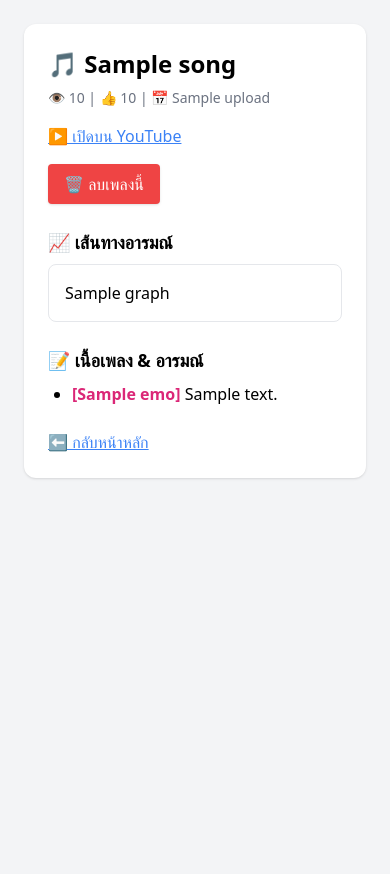
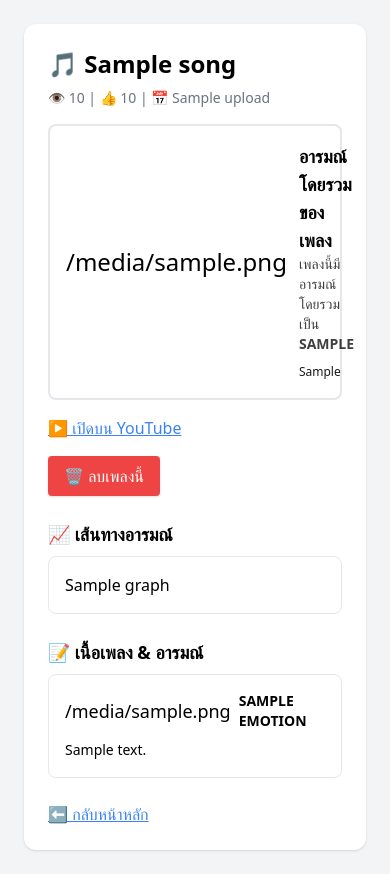
Before and after one commit to kainapat/emotion-music-app, a Flask app: template templates/song_detail.html in a window 390 px wide. Before the commit the page ends 479 px from the top, so only its background shows below. Run offline with Flask 3, Linux system fonts and the light colour scheme; the template is opened without the code that fills it: most values are stand-ins (such as "Sample title", 1, 10 or a date in 2020); some libraries are stand-ins or nearby versions.

Commit message:
feat(emotion): implement overall emotion calculation and visualization for songs
- Add functions to calculate overall emotion from a list of emotions and provide explanations
- Enhance song data retrieval to include overall emotion, color, and icon for display
- Update index and song detail templates to showcase overall emotion summary with visual elements
- Improve UI with responsive design adjustments and enhanced emotion representation

```diff
--- a/app.py
+++ b/app.py
@@ -270,6 +270,119 @@ def soft_subseq_match(target, seq):
             i += 1
     return i == len(target)
 
+def calculate_overall_emotion(emotions):
+    """
+    คำนวณอารมณ์โดยรวมของเพลงจากรายการอารมณ์
+    """
+    if not emotions:
+        return "unknown"
+
+    # นับความถี่ของแต่ละอารมณ์
+    emotion_counts = {}
+    for emotion in emotions:
+        emotion = emotion.lower() if emotion else "unknown"
+        emotion_counts[emotion] = emotion_counts.get(emotion, 0) + 1
+
+    # หาอารมณ์ที่มีความถี่สูงสุด
+    most_common_emotion = max(emotion_counts.items(), key=lambda x: x[1])
+
+    # ถ้าอารมณ์ที่พบบ่อยที่สุดมีสัดส่วนมากกว่า 50% ให้ใช้อารมณ์นั้น
+    total_emotions = len(emotions)
+    if most_common_emotion[1] / total_emotions > 0.5:
+        return most_common_emotion[0]
+
+    # ถ้าไม่มีความชัดเจน ให้วิเคราะห์จากลำดับอารมณ์
+    # หาอารมณ์ที่ปรากฏในส่วนท้ายของเพลง (มีน้ำหนักมากกว่า)
+    if len(emotions) >= 3:
+        # ใช้ 30% สุดท้ายของเพลง
+        end_portion = emotions[-max(1, len(emotions)//3):]
+        end_emotion_counts = {}
+        for emotion in end_portion:
+            emotion = emotion.lower() if emotion else "unknown"
+            end_emotion_counts[emotion] = end_emotion_counts.get(emotion, 0) + 1
+
+        if end_emotion_counts:
+            return max(end_emotion_counts.items(), key=lambda x: x[1])[0]
+
+    return most_common_emotion[0]
+
+def get_emotion_color(emotion):
+    """
+    กำหนดสีสำหรับแต่ละอารมณ์
+    """
+    emotion_colors = {
+        'sad': 'bg-blue-100 text-blue-800 border-blue-200',
+        'lonely': 'bg-purple-100 text-purple-800 border-purple-200',
+        'hope': 'bg-green-100 text-green-800 border-green-200',
+        'happy': 'bg-yellow-100 text-yellow-800 border-yellow-200',
+        'excited': 'bg-red-100 text-red-800 border-red-200',
+        'calm': 'bg-indigo-100 text-indigo-800 border-indigo-200',
+        'angry': 'bg-orange-100 text-orange-800 border-orange-200',
+        'neutral': 'bg-gray-100 text-gray-600 border-gray-300',
+        'unknown': 'bg-gray-100 text-gray-500 border-gray-300'
+    }
+    return emotion_colors.get(emotion.lower(), 'bg-gray-100 text-gray-500 border-gray-300')
+
+def get_emotion_icon(emotion):
+    """
+    กำหนดไอคอนสำหรับแต่ละอารมณ์ (ไม่ใช้อีโมจิ)
+    """
+    emotion_icons = {
+        'sad': '💙',
+        'lonely': '💜',
+        'hope': '💚',
+        'happy': '💛',
+        'excited': '❤️',
+        'calm': '🔵',
+        'angry': '🧡',
+        'neutral': '⚪',
+        'unknown': '❓'
+    }
+    return emotion_icons.get(emotion.lower(), '❓')
+
+def get_emotion_explanation(emotion, emotions_list):
+    """
+    อธิบายว่าทำไมเพลงถึงมีอารมณ์โดยรวมแบบนั้น
+    """
+    if not emotions_list:
+        return "ไม่สามารถวิเคราะห์อารมณ์ได้"
+
+    emotion_counts = {}
+    for e in emotions_list:
+        e = e.lower() if e else "unknown"
+        emotion_counts[e] = emotion_counts.get(e, 0) + 1
+
+    total_segments = len(emotions_list)
+    main_emotion = emotion.lower()
+
+    # คำนวณเปอร์เซ็นต์ของอารมณ์หลัก
+    main_percentage = (emotion_counts.get(main_emotion, 0) / total_segments) * 100
+
+    # หาอารมณ์รอง
+    sorted_emotions = sorted(emotion_counts.items(), key=lambda x: x[1], reverse=True)
+    secondary_emotions = [e for e, count in sorted_emotions[1:3] if count > 0]
+
+    # สร้างคำอธิบาย
+    explanations = {
+        'sad': f"เพลงนี้มีอารมณ์เศร้าเป็นหลัก ({main_percentage:.1f}% ของเพลง) เนื่องจากเนื้อเพลงส่วนใหญ่แสดงถึงความเศร้า ความเสียใจ หรือความหดหู่",
+        'lonely': f"เพลงนี้มีอารมณ์เหงาเป็นหลัก ({main_percentage:.1f}% ของเพลง) เนื่องจากเนื้อเพลงส่วนใหญ่แสดงถึงความโดดเดี่ยว ความว้าเหว่ หรือความรู้สึกเหงา",
+        'hope': f"เพลงนี้มีอารมณ์หวังเป็นหลัก ({main_percentage:.1f}% ของเพลง) เนื่องจากเนื้อเพลงส่วนใหญ่แสดงถึงความหวัง การให้กำลังใจ หรือการมองโลกในแง่ดี",
+        'happy': f"เพลงนี้มีอารมณ์สุขเป็นหลัก ({main_percentage:.1f}% ของเพลง) เนื่องจากเนื้อเพลงส่วนใหญ่แสดงถึงความสุข ความร่าเริง หรือความสนุกสนาน",
+        'excited': f"เพลงนี้มีอารมณ์ตื่นเต้นเป็นหลัก ({main_percentage:.1f}% ของเพลง) เนื่องจากเนื้อเพลงส่วนใหญ่แสดงถึงความตื่นเต้น ความเร้าใจ หรือความเข้มข้น",
+        'calm': f"เพลงนี้มีอารมณ์สงบเป็นหลัก ({main_percentage:.1f}% ของเพลง) เนื่องจากเนื้อเพลงส่วนใหญ่แสดงถึงความสงบ ความเยือกเย็น หรือความผ่อนคลาย",
+        'angry': f"เพลงนี้มีอารมณ์โกรธเป็นหลัก ({main_percentage:.1f}% ของเพลง) เนื่องจากเนื้อเพลงส่วนใหญ่แสดงถึงความโกรธ ความโมโห หรือความไม่พอใจ",
+        'neutral': f"เพลงนี้มีอารมณ์เฉยเป็นหลัก ({main_percentage:.1f}% ของเพลง) เนื่องจากเนื้อเพลงส่วนใหญ่แสดงถึงอารมณ์ที่เป็นกลาง ไม่เด่นชัดไปทางใดทางหนึ่ง"
+    }
+
+    base_explanation = explanations.get(main_emotion, f"เพลงนี้มีอารมณ์{main_emotion}เป็นหลัก ({main_percentage:.1f}% ของเพลง)")
+
+    # เพิ่มข้อมูลอารมณ์รองถ้ามี
+    if secondary_emotions:
+        secondary_text = " และ ".join(secondary_emotions[:2])
+        base_explanation += f" นอกจากนี้ยังมีอารมณ์{secondary_text}ผสมอยู่ด้วย"
+
+    return base_explanation
+
 app = Flask(__name__)
 
 def db_query(query, args=(), fetch=False):
@@ -365,8 +478,30 @@ def index():
                 db_query("DELETE FROM songs WHERE id=?", (song_id,))
                 return render_template("index.html", songs=songs, error=f"⚠️ เกิดข้อผิดพลาดในการวิเคราะห์: {str(e)}")
 
-    songs = db_query("SELECT id,title,view_count,like_count,upload_date,graph_html FROM songs", fetch=True)
-    return render_template("index.html", songs=songs, error=error)
+    songs_data = db_query("SELECT id,title,view_count,like_count,upload_date,graph_html FROM songs", fetch=True)
+
+    # เพิ่มข้อมูลอารมณ์โดยรวมให้กับแต่ละเพลง
+    enhanced_songs = []
+    for song in songs_data:
+        song_id = song[0]
+        # ดึงอารมณ์ของเพลงนี้
+        emotions = db_query("SELECT emotion FROM segments WHERE song_id=? ORDER BY segment_order", (song_id,), fetch=True)
+        emotion_list = [emotion[0] for emotion in emotions if emotion[0]]
+        overall_emotion = calculate_overall_emotion(emotion_list)
+
+        enhanced_songs.append({
+            "id": song[0],
+            "title": song[1],
+            "views": song[2],
+            "likes": song[3],
+            "upload": song[4],
+            "graph": song[5],
+            "overall_emotion": overall_emotion,
+            "emotion_color": get_emotion_color(overall_emotion),
+            "emotion_icon": get_emotion_icon(overall_emotion)
+        })
+
+    return render_template("index.html", songs=enhanced_songs, error=error)
 
 # ----------------------
 # Search (ค้นหาเพลง)
@@ -409,6 +544,23 @@ def song_detail(song_id):
                            FROM segments WHERE song_id=? ORDER BY segment_order""",
                         (song_id,), fetch=True)
 
+    # คำนวณอารมณ์โดยรวม
+    emotions = [seg[2] for seg in segments if seg[2]]  # ดึงอารมณ์จาก segments
+    overall_emotion = calculate_overall_emotion(emotions)
+    emotion_explanation = get_emotion_explanation(overall_emotion, emotions)
+
+    # เพิ่มข้อมูลสีและไอคอนให้กับ segments
+    enhanced_segments = []
+    for seg in segments:
+        emotion = seg[2] if seg[2] else "unknown"
+        enhanced_segments.append({
+            "order": seg[0],
+            "text": seg[1],
+            "emotion": emotion,
+            "color_class": get_emotion_color(emotion),
+            "icon": get_emotion_icon(emotion)
+        })
+
     # ❌ ไม่ auto-refresh แล้ว → ใช้ค่าที่ DB มีเท่านั้น
     graph_html = song[6]
 
@@ -423,7 +575,11 @@ def song_detail(song_id):
             "likes": song[5],
             "graph": graph_html
         },
-        segments=segments
+        segments=enhanced_segments,
+        overall_emotion=overall_emotion,
+        overall_emotion_color=get_emotion_color(overall_emotion),
+        overall_emotion_icon=get_emotion_icon(overall_emotion),
+        emotion_explanation=emotion_explanation
     )
 
 # ----------------------
--- a/templates/song_detail.html
+++ b/templates/song_detail.html
@@ -6,11 +6,27 @@
   <title>{{ song.title }} - Emotion Path</title>
 </head>
 <body class="bg-gray-100 p-6">
-  <div class="max-w-3xl mx-auto bg-white p-6 rounded-xl shadow">
+  <div class="max-w-4xl mx-auto bg-white p-6 rounded-xl shadow">
     <h1 class="text-2xl font-bold mb-2">🎵 {{ song.title }}</h1>
     <p class="text-sm text-gray-500">
       👁 {{ song.views }} | 👍 {{ song.likes }} | 📅 {{ song.upload }}
     </p>
+
+    <!-- สรุปอารมณ์โดยรวม -->
+    <div class="mt-4 p-4 rounded-lg border-2 {{ overall_emotion_color }}">
+      <div class="flex items-center space-x-3">
+        <span class="text-2xl">{{ overall_emotion_icon }}</span>
+        <div>
+          <h3 class="text-lg font-semibold">อารมณ์โดยรวมของเพลง</h3>
+          <p class="text-sm opacity-75 mb-2">
+            เพลงนี้มีอารมณ์โดยรวมเป็น <strong>{{ overall_emotion.upper() }}</strong>
+          </p>
+          <p class="text-xs opacity-90 leading-relaxed">
+            {{ emotion_explanation }}
+          </p>
+        </div>
+      </div>
+    </div>
 
     <!-- ลิงก์ YouTube -->
     <div class="mt-4">
@@ -50,14 +66,17 @@
     <!-- Segment -->
     <div class="mt-6">
       <h2 class="text-lg font-semibold mb-2">📝 เนื้อเพลง & อารมณ์</h2>
-      <ul class="list-disc pl-6 space-y-1">
-        {% for order, text, emo in segments %}
-          <li>
-            <span class="font-semibold text-pink-600">[{{ emo }}]</span>
-            {{ text }}
-          </li>
+      <div class="space-y-3">
+        {% for segment in segments %}
+          <div class="p-4 rounded-lg border {{ segment.color_class }}">
+            <div class="flex items-center space-x-2 mb-2">
+              <span class="text-lg">{{ segment.icon }}</span>
+              <span class="font-semibold text-sm uppercase">{{ segment.emotion }}</span>
+            </div>
+            <p class="text-sm leading-relaxed">{{ segment.text }}</p>
+          </div>
         {% endfor %}
-      </ul>
+      </div>
     </div>
 
     <!-- ปุ่มกลับ -->
```
Also changed, not shown: templates/index.html (+26 -12 lines).
